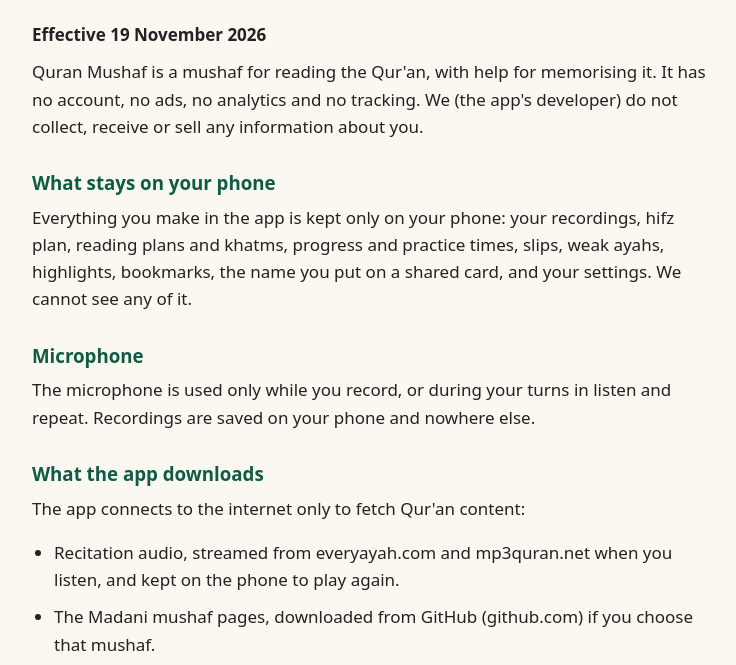
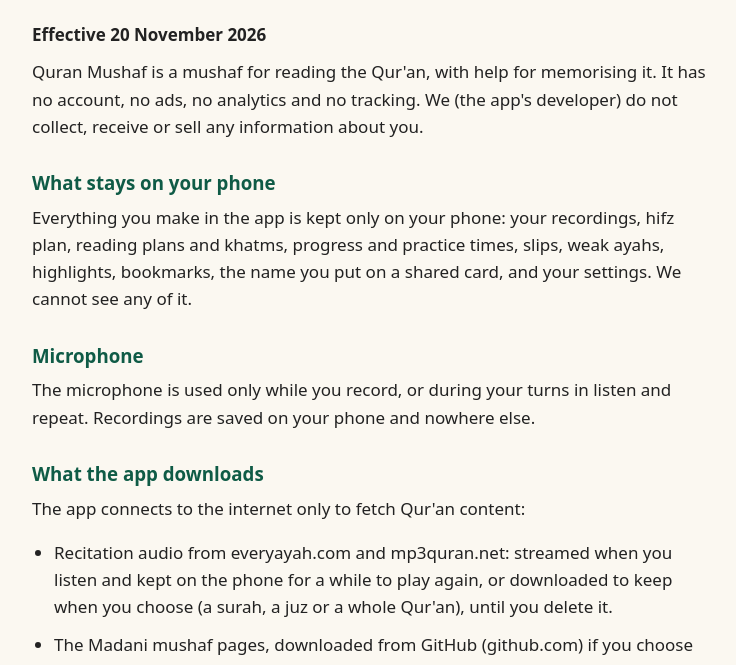
Before and after one commit to quranmushafapp/quranmushafapp.github.io, a plain HTML site: page privacy/index.html in a window 1280 px wide. Shown: the part 115-780 px from the top of the page, without its empty margins (268-1004 px from the left). Drawn offline with Linux system fonts and the light colour scheme.

Commit message:
Privacy policy: downloaded recitation

```diff
--- a/privacy/index.html
+++ b/privacy/index.html
@@ -20,7 +20,7 @@
 <main>
 <h1>Privacy policy</h1>
 <p class="app">Quran Mushaf (Android)</p>
-<p><b>Effective 19 November 2026</b></p>
+<p><b>Effective 20 November 2026</b></p>
 
 <p>Quran Mushaf is a mushaf for reading the Qur'an, with help for memorising it. It has no account, no ads, no analytics and no tracking. We (the app's developer) do not collect, receive or sell any information about you.</p>
 
@@ -33,7 +33,7 @@
 <h3>What the app downloads</h3>
 <p>The app connects to the internet only to fetch Qur'an content:</p>
 <ul>
-<li>Recitation audio, streamed from everyayah.com and mp3quran.net when you listen, and kept on the phone to play again.</li>
+<li>Recitation audio from everyayah.com and mp3quran.net: streamed when you listen and kept on the phone for a while to play again, or downloaded to keep when you choose (a surah, a juz or a whole Qur'an), until you delete it.</li>
 <li>The Madani mushaf pages, downloaded from GitHub (github.com) if you choose that mushaf.</li>
 </ul>
 <p>Like any website, these servers see your phone's IP address and which file is being fetched. The app sends them nothing about you. Their own privacy policies apply to what they log.</p>
@@ -55,7 +55,7 @@
 <p>The app is for readers of every age. It collects no personal information from anyone, children included.</p>
 
 <h3>Deleting your data</h3>
-<p>You can delete any recording in the app. Uninstalling the app, or clearing its data in your phone's settings, removes everything it kept. Backup files you saved are yours to delete.</p>
+<p>You can delete any recording in the app. Downloaded recitation can be deleted in Settings &gt; Downloads. Uninstalling the app, or clearing its data in your phone's settings, removes everything it kept. Backup files you saved are yours to delete.</p>
 
 <h3>Changes</h3>
 <p>If this policy changes, the new version will be in the app and online, with a new date at the top.</p>
```
